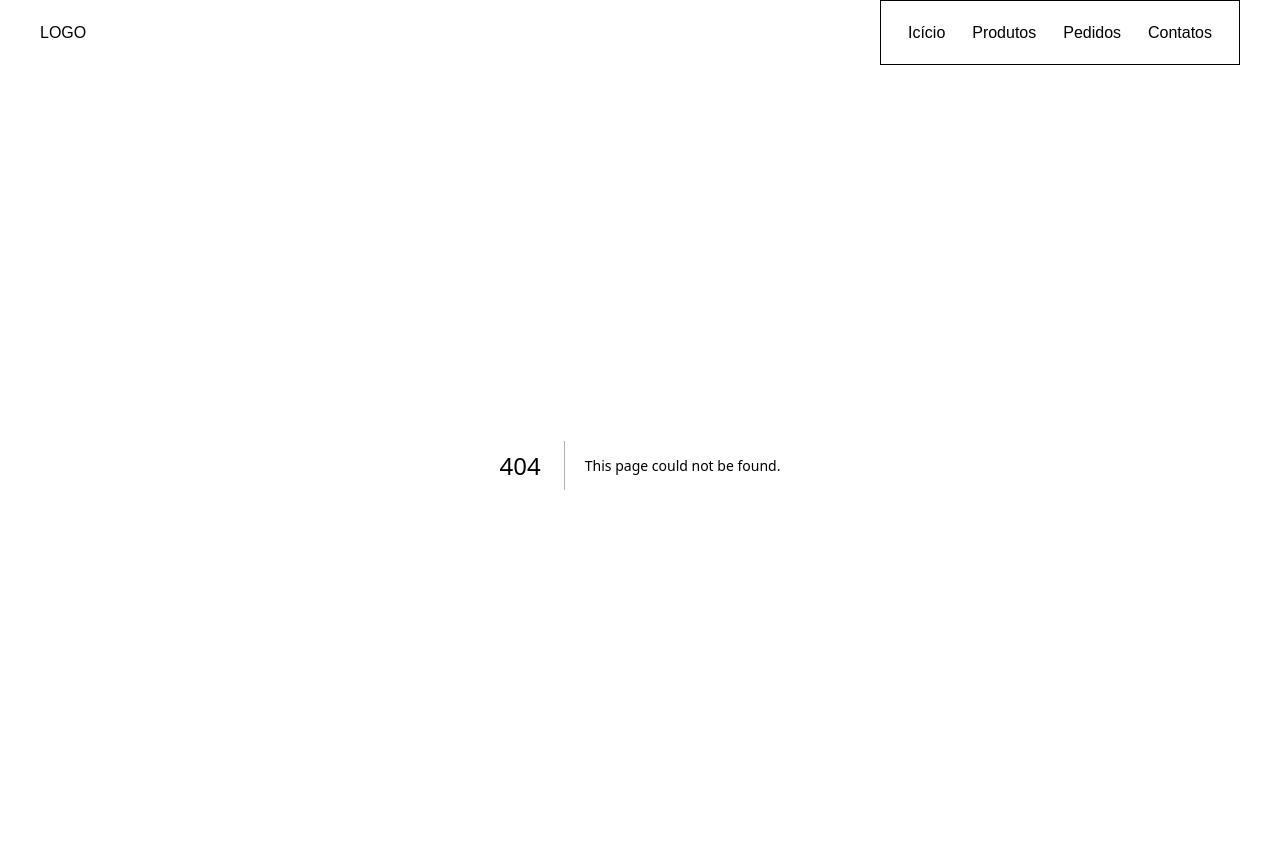
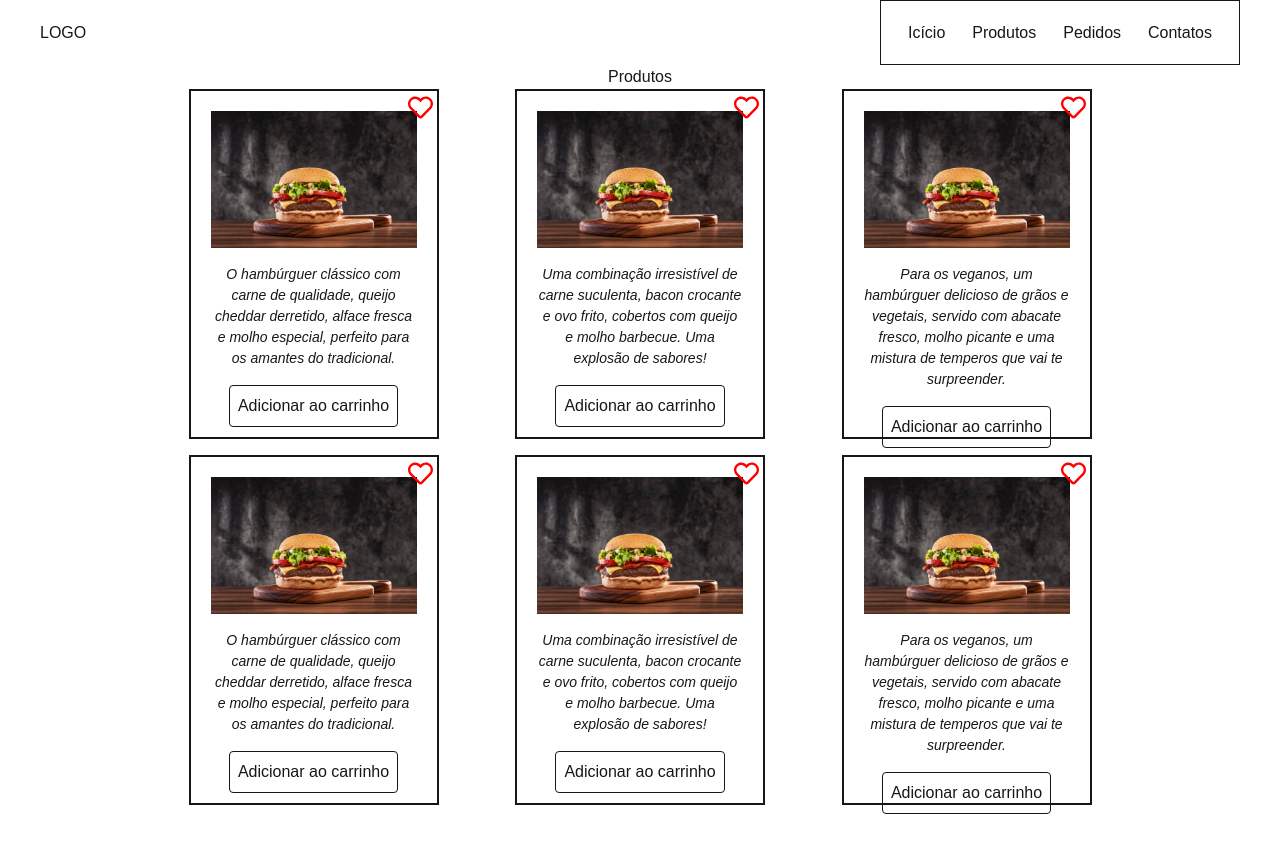
Before and after one commit to dev-brunosantos/Restaurante-front, a Next.js app: page /pages/produtos in a window 1280 px wide. Before the commit this address had no page. Shown: the top 852 px of the page. After the commit the page ends 814 px from the top, so only its background shows below. Built offline with nearby package versions, Linux system fonts and the light colour scheme.

Commit message:
Criando o modelo da pagina de produtos

```diff
--- /dev/null
+++ b/src/app/pages/produtos/page.tsx
@@ -0,0 +1,61 @@
+"use client"
+
+import { CardProduto } from '@/src/components/cards/CardProduto';
+import Burger from '../../../../public/buger.jpg'
+
+export default function Produtos() {
+
+    const burgers = [
+        {
+            imagem: Burger,
+            altImagem: "Hambúrguer clássico com queijo e alface",
+            descricao: "O hambúrguer clássico com carne de qualidade, queijo cheddar derretido, alface fresca e molho especial, perfeito para os amantes do tradicional."
+        },
+        {
+            imagem: Burger,
+            altImagem: "Hambúrguer com bacon e ovo frito",
+            descricao: "Uma combinação irresistível de carne suculenta, bacon crocante e ovo frito, cobertos com queijo e molho barbecue. Uma explosão de sabores!"
+        },
+        {
+            imagem: Burger,
+            altImagem: "Hambúrguer vegano com abacate e molho picante",
+            descricao: "Para os veganos, um hambúrguer delicioso de grãos e vegetais, servido com abacate fresco, molho picante e uma mistura de temperos que vai te surpreender."
+        },
+        {
+            imagem: Burger,
+            altImagem: "Hambúrguer clássico com queijo e alface",
+            descricao: "O hambúrguer clássico com carne de qualidade, queijo cheddar derretido, alface fresca e molho especial, perfeito para os amantes do tradicional."
+        },
+        {
+            imagem: Burger,
+            altImagem: "Hambúrguer com bacon e ovo frito",
+            descricao: "Uma combinação irresistível de carne suculenta, bacon crocante e ovo frito, cobertos com queijo e molho barbecue. Uma explosão de sabores!"
+        },
+        {
+            imagem: Burger,
+            altImagem: "Hambúrguer vegano com abacate e molho picante",
+            descricao: "Para os veganos, um hambúrguer delicioso de grãos e vegetais, servido com abacate fresco, molho picante e uma mistura de temperos que vai te surpreender."
+        },
+    ]
+
+    return (
+        <div className="w-full h-full flex flex-col items-center justify-center">
+            <h1>Produtos</h1>
+
+            <div className="
+              w-[80%] h-[90%] flex items-center justify-evenly flex-wrap gap-4
+            ">
+
+                {burgers.map(infor => (
+                    <CardProduto
+                        key={infor.descricao}
+                        imagem={infor.imagem}
+                        altImagem={infor.altImagem}
+                        descricao={infor.descricao}
+                    />
+                ))}
+
+            </div>
+        </div>
+    )
+}
```
